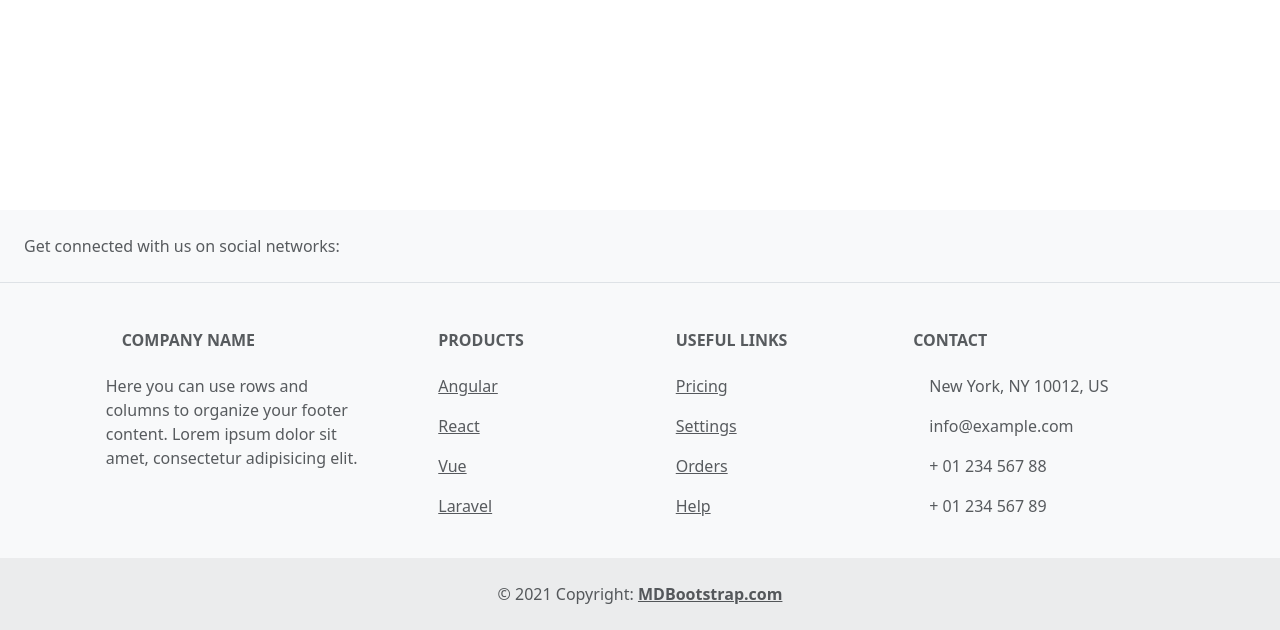
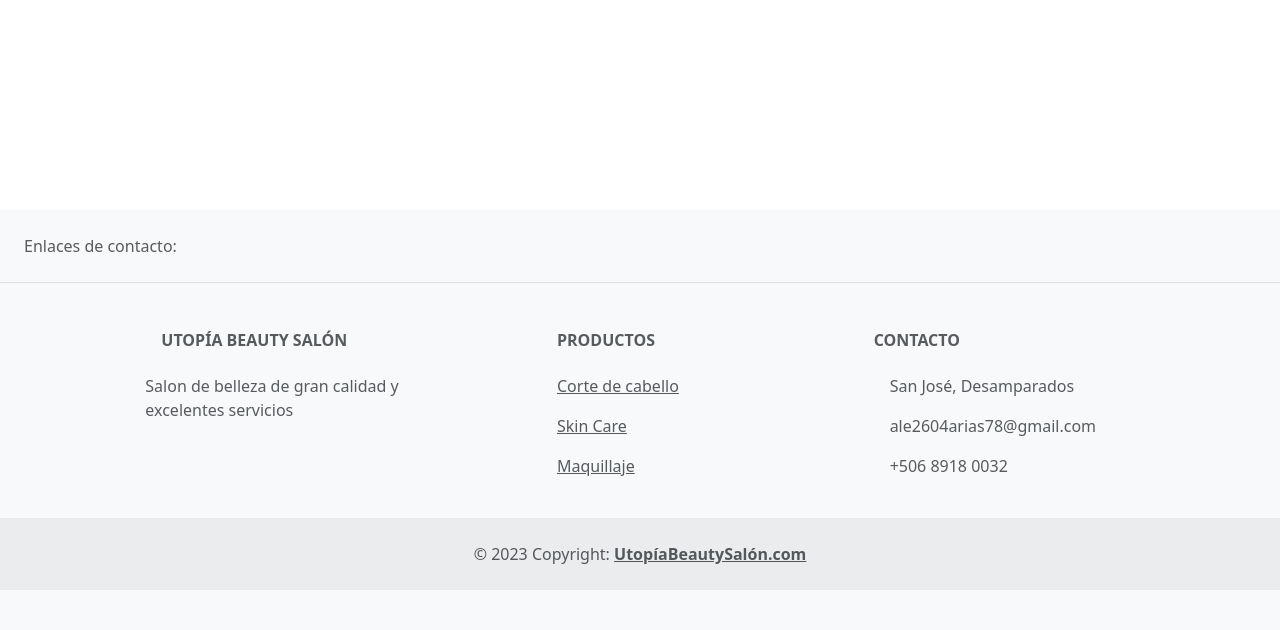
Before and after one commit to Srojas80278/AmbienteWebProyecto, a PHP site: page /Carrito.php in a window 1280 px wide. Shown: the part 690-1320 px from the top of the page. After the commit the page ends 1280 px from the top, so only its background shows below. Run offline with PHP 8.4, Linux system fonts and the light colour scheme; the visitor is signed in with stand-in values (Sample User, id 1); data comes from the database, SQL or seed files in the repository; data that the repository does not hold is empty.

Commit message:
Footer
Modificacion en el footer

```diff
--- a/include/templates/footer.php
+++ b/include/templates/footer.php
@@ -7,7 +7,7 @@
   <section class="d-flex justify-content-center justify-content-lg-between p-4 border-bottom">
     <!-- Left -->
     <div class="me-5 d-none d-lg-block">
-      <span>Get connected with us on social networks:</span>
+      <span>Enlaces de contacto:</span>
     </div>
     <!-- Left -->
 
@@ -45,11 +45,10 @@
         <div class="col-md-3 col-lg-4 col-xl-3 mx-auto mb-4">
           <!-- Content -->
           <h6 class="text-uppercase fw-bold mb-4">
-            <i class="fas fa-gem me-3"></i>Company name
+            <i class="fas fa-gem me-3"></i>Utopía Beauty Salón
           </h6>
           <p>
-            Here you can use rows and columns to organize your footer content. Lorem ipsum
-            dolor sit amet, consectetur adipisicing elit.
+            Salon de belleza de gran calidad y excelentes servicios
           </p>
         </div>
         <!-- Grid column -->
@@ -58,71 +57,40 @@
         <div class="col-md-2 col-lg-2 col-xl-2 mx-auto mb-4">
           <!-- Links -->
           <h6 class="text-uppercase fw-bold mb-4">
-            Products
+            Productos
           </h6>
           <p>
-            <a href="ShoppingCart.html" class="text-reset">Angular</a>
+            <a href="ShoppingCart.html" class="text-reset">Corte de cabello</a>
           </p>
           <p>
-            <a href="#!" class="text-reset">React</a>
+            <a href="#!" class="text-reset">Skin Care</a>
           </p>
           <p>
-            <a href="#!" class="text-reset">Vue</a>
-          </p>
-          <p>
-            <a href="#!" class="text-reset">Laravel</a>
+            <a href="#!" class="text-reset">Maquillaje</a>
           </p>
         </div>
         <!-- Grid column -->
-
-        <!-- Grid column -->
-        <div class="col-md-3 col-lg-2 col-xl-2 mx-auto mb-4">
-          <!-- Links -->
-          <h6 class="text-uppercase fw-bold mb-4">
-            Useful links
-          </h6>
-          <p>
-            <a href="#!" class="text-reset">Pricing</a>
-          </p>
-          <p>
-            <a href="#!" class="text-reset">Settings</a>
-          </p>
-          <p>
-            <a href="#!" class="text-reset">Orders</a>
-          </p>
-          <p>
-            <a href="#!" class="text-reset">Help</a>
-          </p>
-        </div>
-        <!-- Grid column -->
-
-        <!-- Grid column -->
         <div class="col-md-4 col-lg-3 col-xl-3 mx-auto mb-md-0 mb-4">
           <!-- Links -->
-          <h6 class="text-uppercase fw-bold mb-4">Contact</h6>
-          <p><i class="fas fa-home me-3"></i> New York, NY 10012, US</p>
+          <h6 class="text-uppercase fw-bold mb-4">Contacto</h6>
+          <p><i class="fas fa-home me-3"></i>San José, Desamparados</p>
           <p>
             <i class="fas fa-envelope me-3"></i>
-            info@example.com
+            ale2604arias78@gmail.com
           </p>
-          <p><i class="fas fa-phone me-3"></i> + 01 234 567 88</p>
-          <p><i class="fas fa-print me-3"></i> + 01 234 567 89</p>
+          <p><i class="fas fa-phone me-3"></i> +506 8918 0032</p>
         </div>
-        <!-- Grid column -->
       </div>
-      <!-- Grid row -->
     </div>
   </section>
   <!-- Section: Links  -->
 
   <!-- Copyright -->
   <div class="text-center p-4" style="background-color: rgba(0, 0, 0, 0.05);">
-    © 2021 Copyright:
-    <a class="text-reset fw-bold" href="https://mdbootstrap.com/">MDBootstrap.com</a>
+    © 2023 Copyright:
+    <a class="text-reset fw-bold" href="https://mdbootstrap.com/">UtopíaBeautySalón.com</a>
   </div>
-  <!-- Copyright -->
 </footer>
-<!-- Footer -->
 
 </body>
 </html>
```
